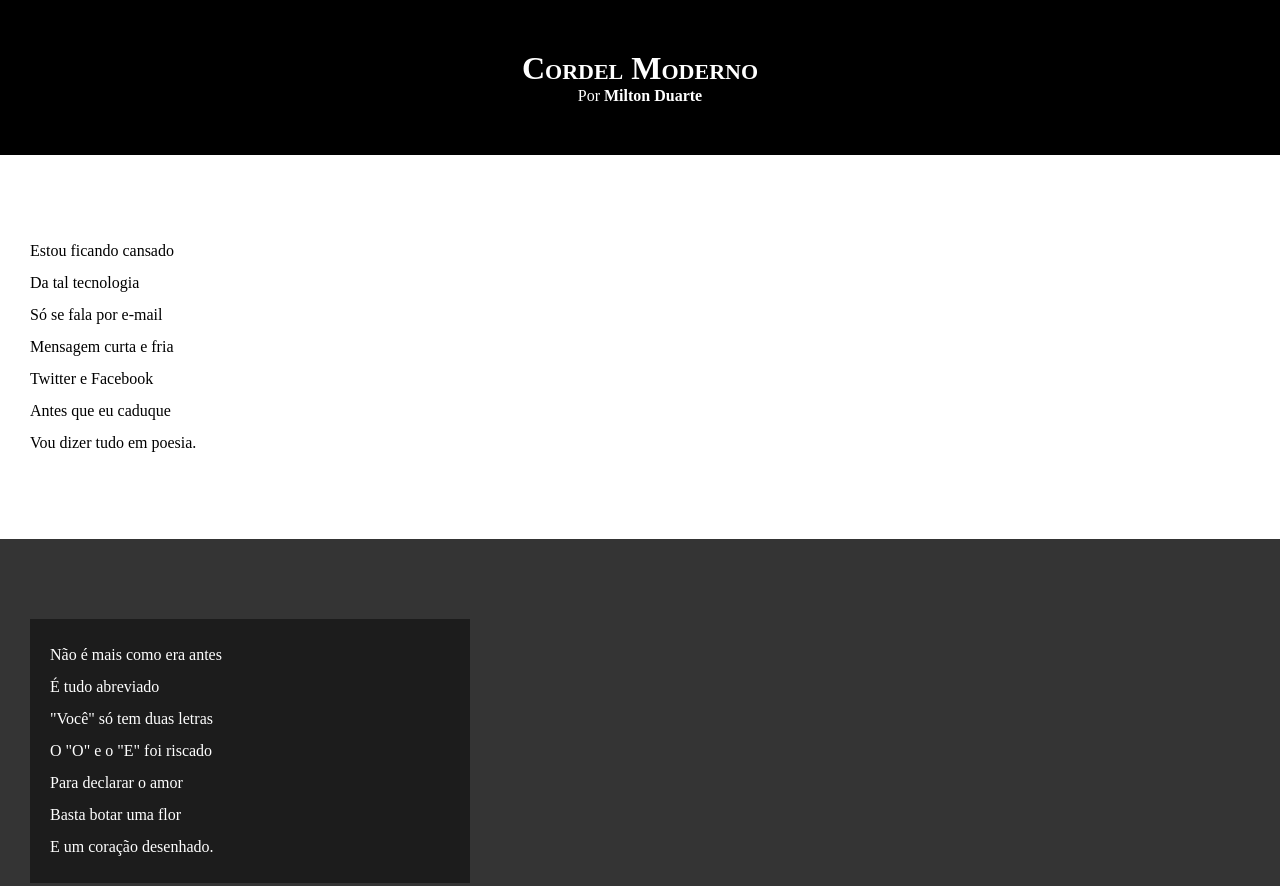
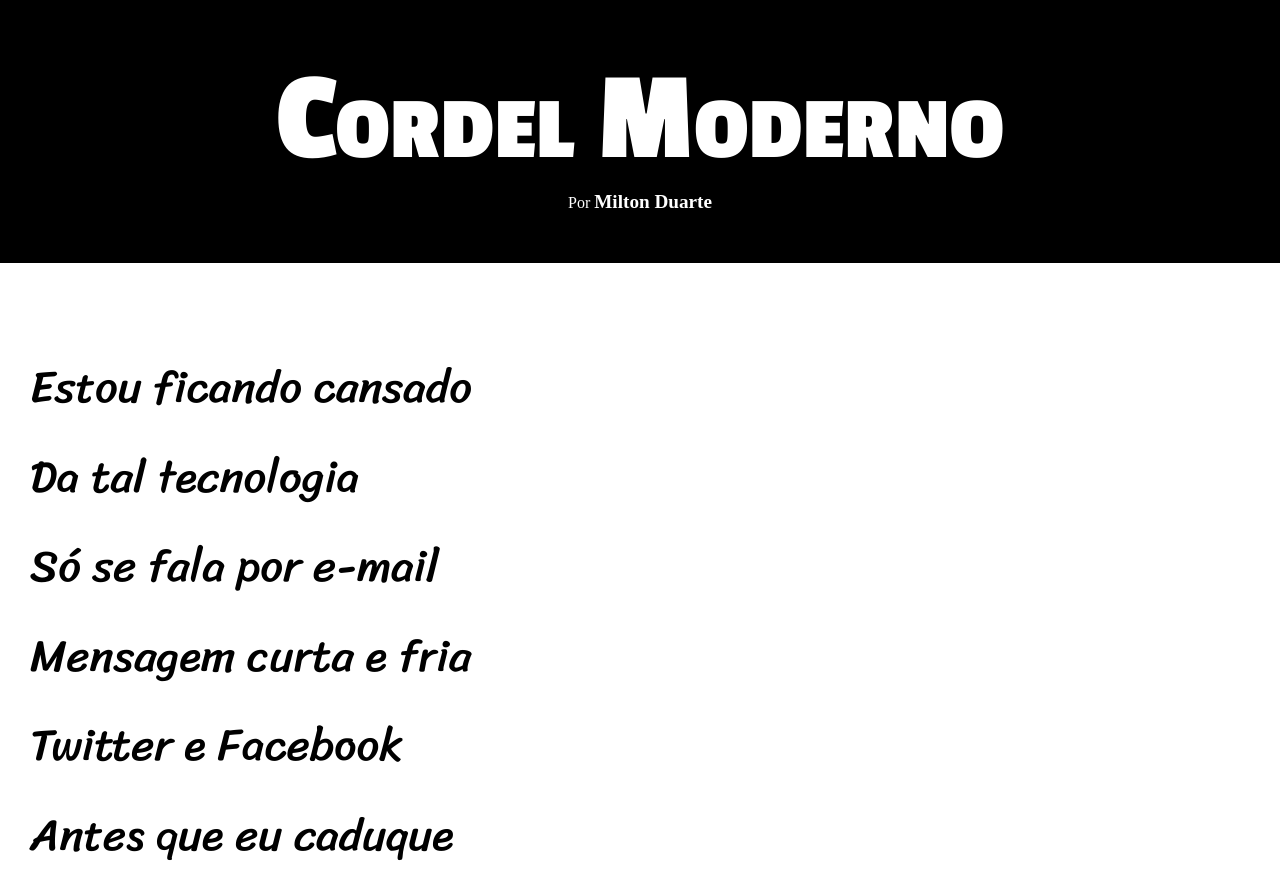
Before and after one commit to Tiago-Viniciuss/estudos-html-css-javascript, a plain HTML site: page EXERCÍCIOS/ex028 Site Cordel/index.html in a window 1280 px wide. Shown: the top 886 px of the page. Drawn offline with Linux system fonts and the light colour scheme.

Commit message:
style added

```diff
--- a/EXERCÍCIOS/ex028 Site Cordel/index.html
+++ b/EXERCÍCIOS/ex028 Site Cordel/index.html
@@ -48,7 +48,7 @@
             Se o saite é muito bom<br>
             Ele vale um alto preço. <br>
         </p>
-
+        <br>
         <p>
             Pra piorar a liguagem <br>
             O emoticom é um risco<br>
@@ -61,6 +61,7 @@
     </section>
 
     <section class="imagem">
+        <p>
             Tenho saudade das cartas <br>
             Escritas com a própria mão<br>
             Mandava no mês de Junho<br>
@@ -68,6 +69,7 @@
             Mas matava a saudade<br>
             Era texto de verdade<br>
             Nas linhas do coração.
+        </p>
     </section>
 
     <section class="normal">
--- a/EXERCÍCIOS/ex028 Site Cordel/style.css
+++ b/EXERCÍCIOS/ex028 Site Cordel/style.css
@@ -1,4 +1,7 @@
 @charset "UTF-8";
+@import url('https://fonts.googleapis.com/css2?family=Passion+One:wght@400;700;900&display=swap');
+@import url('https://fonts.googleapis.com/css2?family=Sriracha&display=swap');
+
 
 * {
     margin: 0px;
@@ -10,6 +13,7 @@ html, body {
     background-color: darkgray;
 }
 
+
 header {
     background-color: black;
     color: white;
@@ -19,6 +23,8 @@ header {
 header > h1 {
     padding-top: 50px;
     font-variant: small-caps;
+    font-family: 'Passion One', cursive;
+    font-size: 10vw;
 }
 
 header > p {
@@ -29,6 +35,7 @@ header a, footer a {
     color: white;
     text-decoration: none;
     font-weight: bolder;
+    font-size: 1.2em;
 }
 
 header a:hover, footer a:hover {
@@ -40,6 +47,8 @@ section {
     padding-bottom: 10vh;
     line-height: 2em;
     padding-left: 30px;
+    font-family: 'Sriracha', cursive;
+    font-size: 3.5vw;
 }
 
 section.normal {
@@ -52,9 +61,9 @@ section.imagem {
     color: white;
 }
 
-section.imagem >p {
+section.imagem > p {
     background-color: rgba(0, 0, 0, 0.455);
-    width: 400px;
+    display: inline-block;
     padding: 20px;
 }
 
```
Lines whose indentation alone changed are shown as unchanged.
